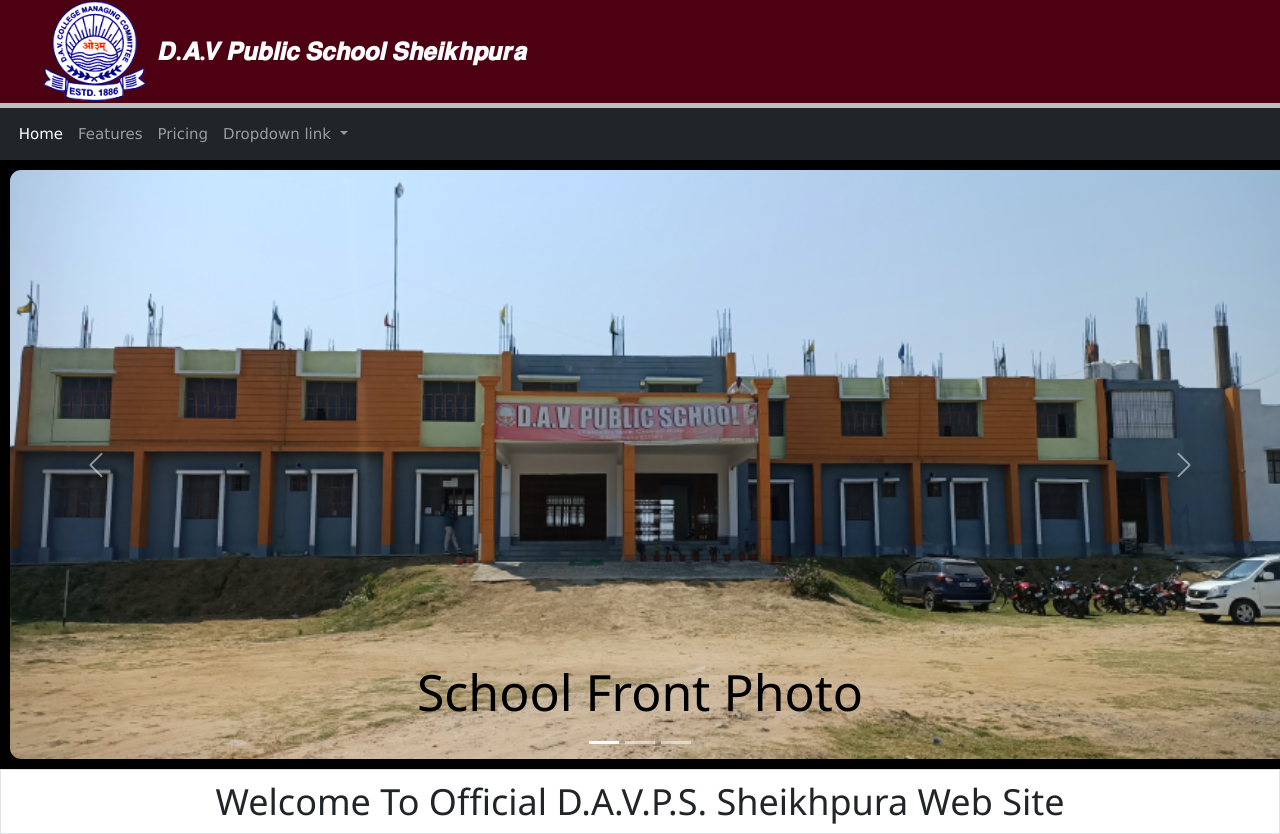
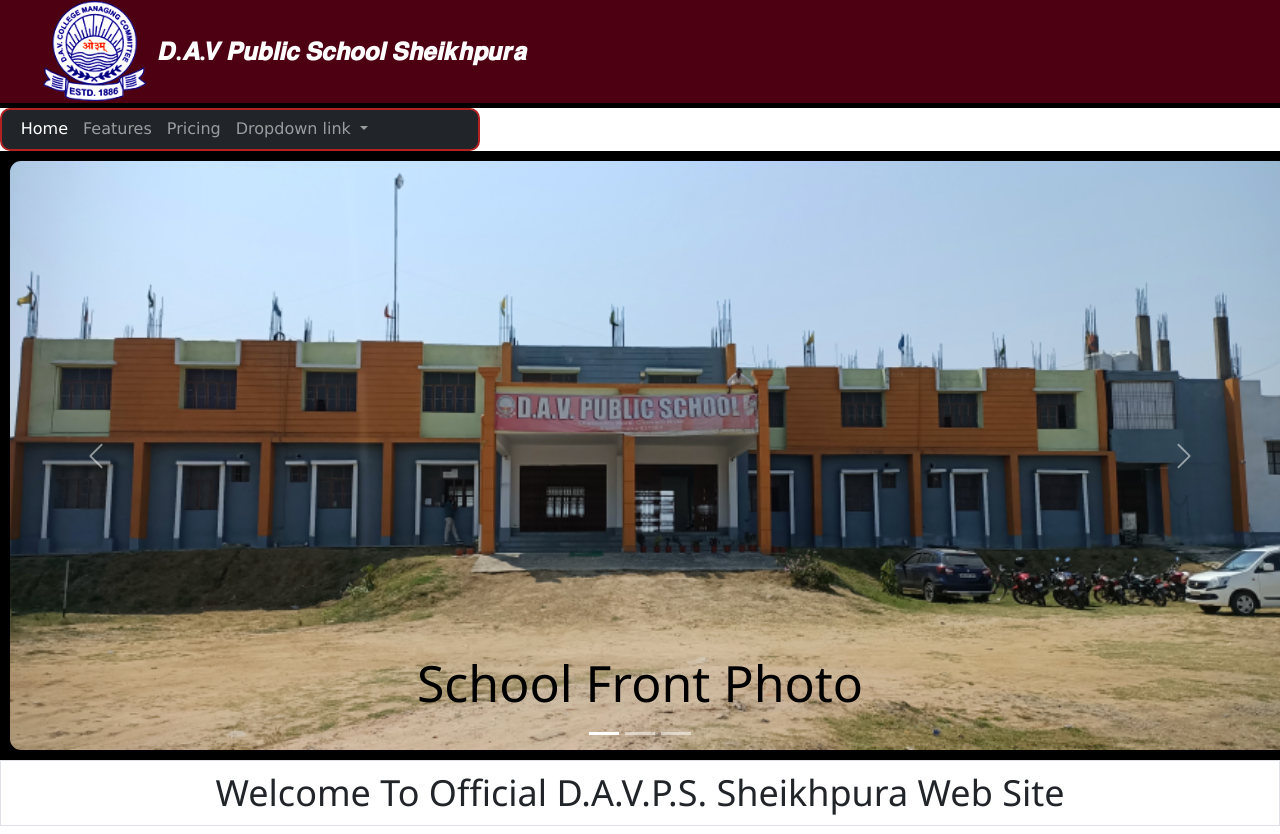
Before and after one commit to ARKCODER102/dav-site, a plain HTML site: page learning.html in a window 1280 px wide. Drawn offline with nearby package versions, Linux system fonts and the light colour scheme.

Commit message:
maybe undo this

```diff
--- a/learning.css
+++ b/learning.css
@@ -13,7 +13,18 @@
 }
 
 #navigation {
-	color: white;
+	color:white;
+	line-height: 16px;
+	font-size: 16px;
+	background-color: black;
+	width: 30em;
+    height: 5ex;
+	border: 2px solid firebrick;
+    border-radius: 10px;
+}
+
+#navigation:hover {
+	background-color: bisque;
 }
 
 #slideshow {
@@ -37,4 +48,8 @@
 	margin: 10px;
 	border-radius: 11px;
 	margin-right: 10px;
+
 }
+.line1 {
+	opacity: 30;
+}
--- a/learning.html
+++ b/learning.html
@@ -25,7 +25,7 @@
 		</table>
 		</div>
 	</div>
-	<hr class="line1" />
+	<hr class="line1" color="#000000"/>
 	<!-- Nav bar starts -->
 	<nav class="navbar navbar-expand-lg navbar-dark bg-dark" id="navigation">
 		<div class="container-fluid">
```
